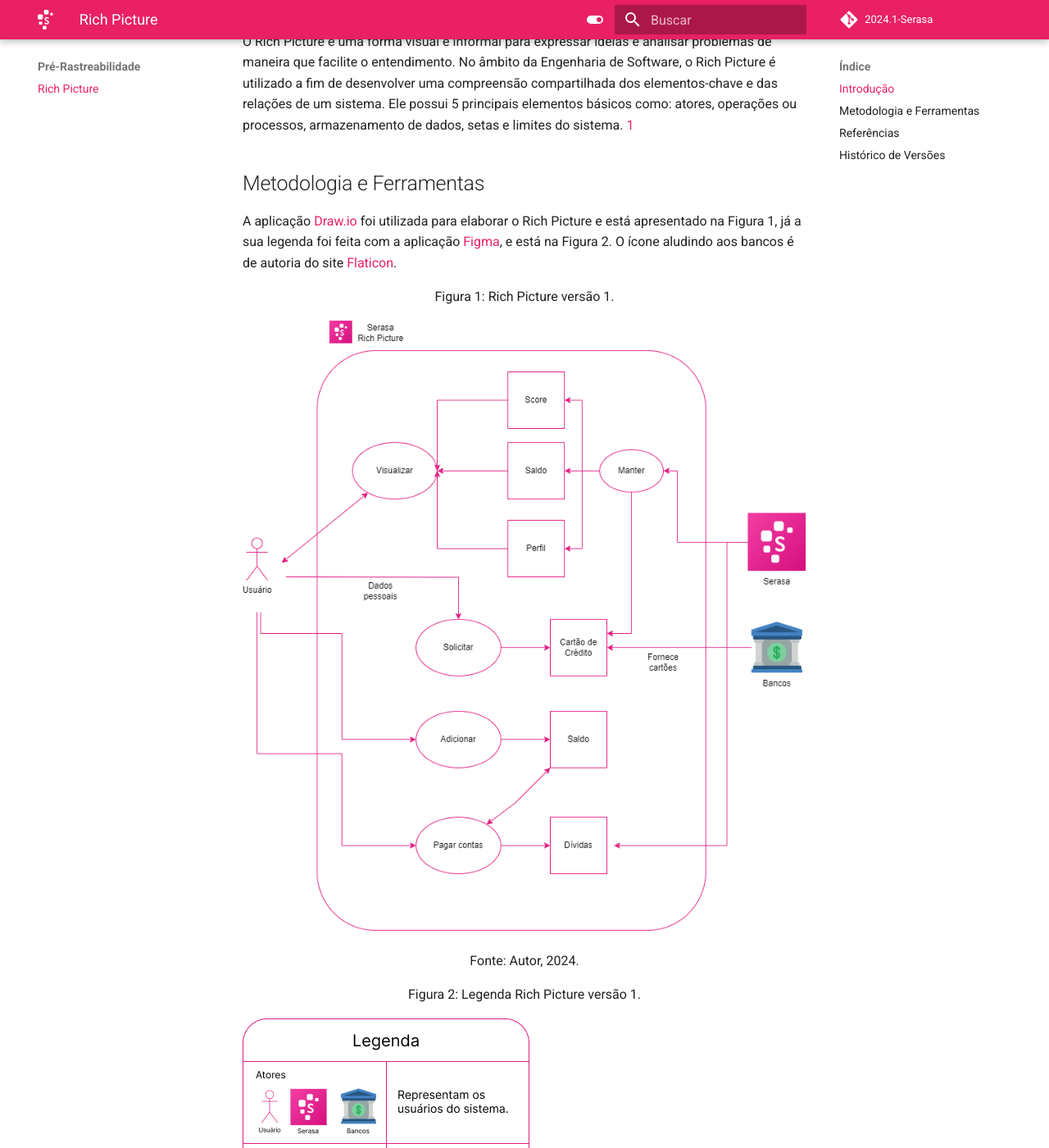
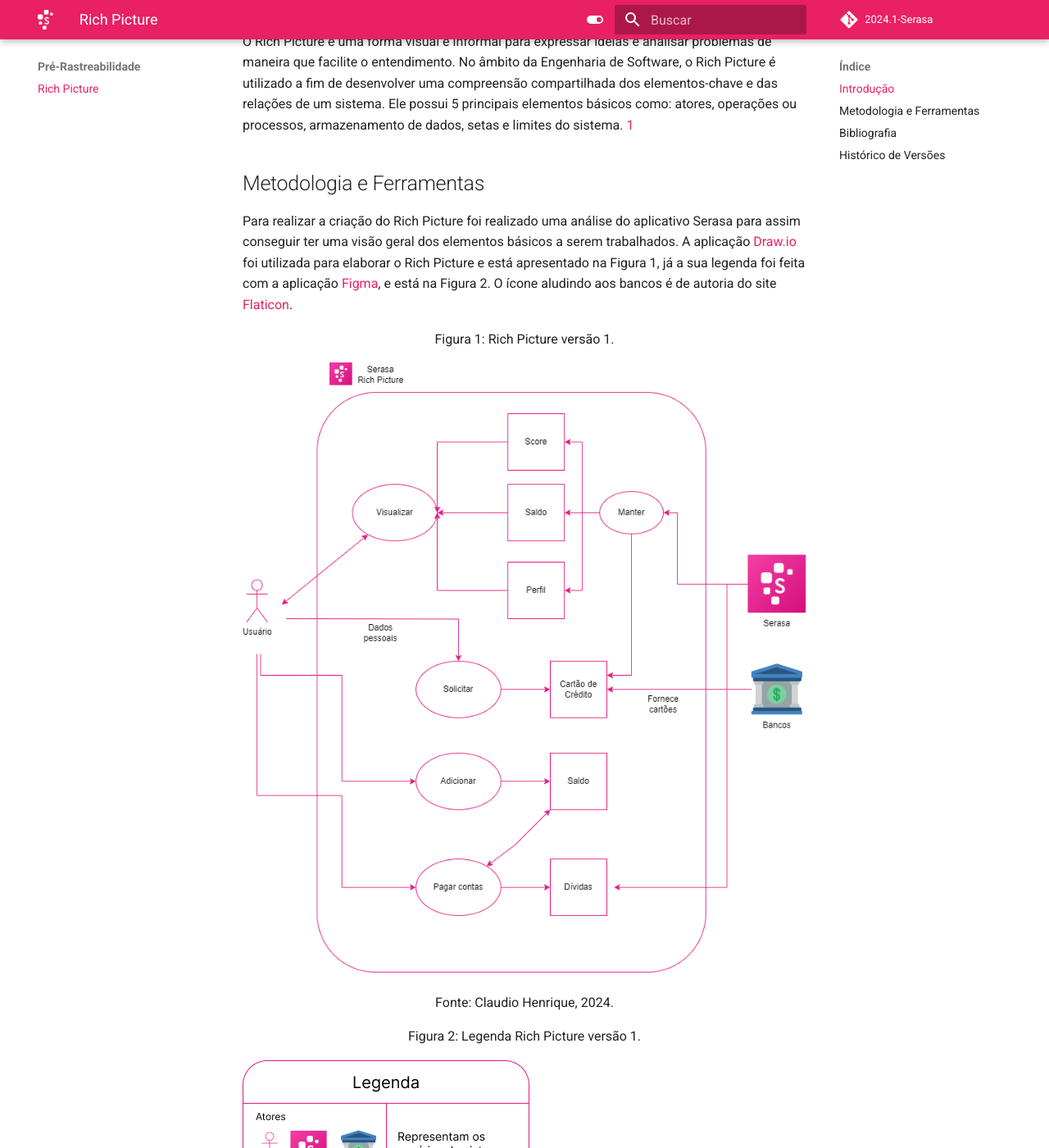
Before and after one commit to Requisitos-de-Software/2024.1-Serasa, an MkDocs documentation site: the page built from docs/pre-rastreabilidade/richpicture.md, in a window 1280 px wide and 1400 px high, scrolled down 241 px. Shown: the whole window at 82% size. Built offline with MkDocs 1.6.1 and Material for MkDocs 9.7.7, drawn with Linux system fonts in a browser that asks for light colours; comment, search, counter and statistics services are not loaded; some of the changed text lies outside the part shown.

Commit message:
fix bibliografia,fontes,metodologia

```diff
--- a/docs/pre-rastreabilidade/richpicture.md
+++ b/docs/pre-rastreabilidade/richpicture.md
@@ -4,20 +4,21 @@
 O Rich Picture é uma forma visual e informal para expressar ideias e analisar problemas de maneira que facilite o entendimento. No âmbito da Engenharia de Software, o Rich Picture é utilizado  a fim de desenvolver uma compreensão compartilhada dos elementos-chave e das relações de um sistema. Ele possui 5 principais elementos básicos como: atores, operações ou processos, armazenamento de dados, setas e limites do sistema. <a id="rp1" href="#ref1">1</a>
 
 ## Metodologia e Ferramentas
+ Para realizar a criação do Rich Picture foi realizado uma análise do aplicativo Serasa para assim conseguir ter uma visão geral dos elementos básicos a serem trabalhados.
  A aplicação [Draw.io](https://draw.io) foi utilizada para elaborar o Rich Picture e está apresentado na Figura 1, já a sua legenda foi feita com a aplicação [Figma](https://figma.com), e está na Figura 2. O ícone aludindo aos bancos é de autoria do site [Flaticon](https://www.flaticon.com/br/icone-gratis/banco_1138038).
 
 <font size="3"><p style="text-align: center">Figura 1: Rich Picture versão 1.</p></font>
 
 ![Richpicture](../assets/richpicture/Projeto-Serasa-Rich-Picture.drawio.png)
 
-<font size="3"><p style="text-align: center">Fonte: Autor, 2024.</p></font>
+<font size="3"><p style="text-align: center">Fonte: Claudio Henrique, 2024.</p></font>
 
 <font size="3"><p style="text-align: center">Figura 2: Legenda Rich Picture versão 1.</p></font>
 ![LegendaRichpicturev1](../assets/richpicture/legenda-rich-picture-serasa.png)
 
-<font size="3"><p style="text-align: center">Fonte: Autor, 2024.</p></font>
+<font size="3"><p style="text-align: center">Fonte: Claudio Henrique, 2024.</p></font>
 
-## Referências
+## Bibliografia
 
 > <a id="ref1" href="#rp1">1.</a> SERRANO, Maurício; SERRANO, Milene. Requisitos - Aula 4. **Aprender 3**. Distrito Federal, 2016. Disponível em: <<https://aprender3.unb.br/pluginfile.php/2844953/mod_resource/content/3/Requisitos%20-%20Aula%2004.pdf>>. Acesso em: 30/03/2024.
 
@@ -26,3 +27,4 @@ O Rich Picture é uma forma visual e informal para expressar ideias e analisar p
 Versão  | Data | Descrição | Autor(es) | Revisor(es)
 -------- | ------ | ------ | ---------- | ----------
 `1.0` | 30/03/2024 | Primeira versão do Rich Picture  | [Claudio Henrique](https://github.com/claudiohsc) | [Ricardo](https://www.github.com/avmricardo)
+`1.1` | 01/04/2024 | Adicionar Bibliografia  | [Claudio Henrique](https://github.com/claudiohsc) | [revisor](https://github.com/)
```
